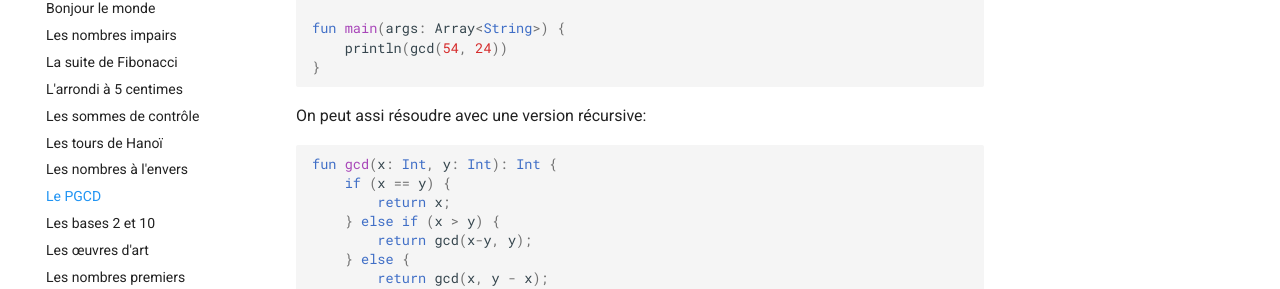
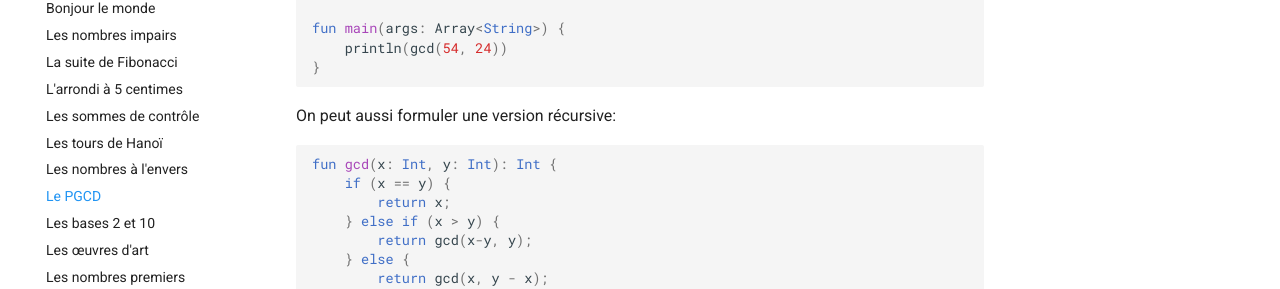
Before and after one commit to heia-fr/programmation-zero, an MkDocs documentation site: the page built from docs/euclid.md, in a window 1280 px wide and 900 px high, scrolled down 1193 px. Shown: the part 154-443 px from the top of the window. Built offline with MkDocs 1.6.1 and Material for MkDocs 9.7.7, drawn with Linux system fonts in a browser that asks for light colours.

Commit message:
Update euclid.md

````diff
--- a/docs/euclid.md
+++ b/docs/euclid.md
@@ -49,7 +49,7 @@ fun main(args: Array<String>) {
 }
 ```
 
-On peut assi résoudre avec une version récursive:
+On peut aussi formuler une version récursive:
 
 ```kotlin
 fun gcd(x: Int, y: Int): Int {
````
